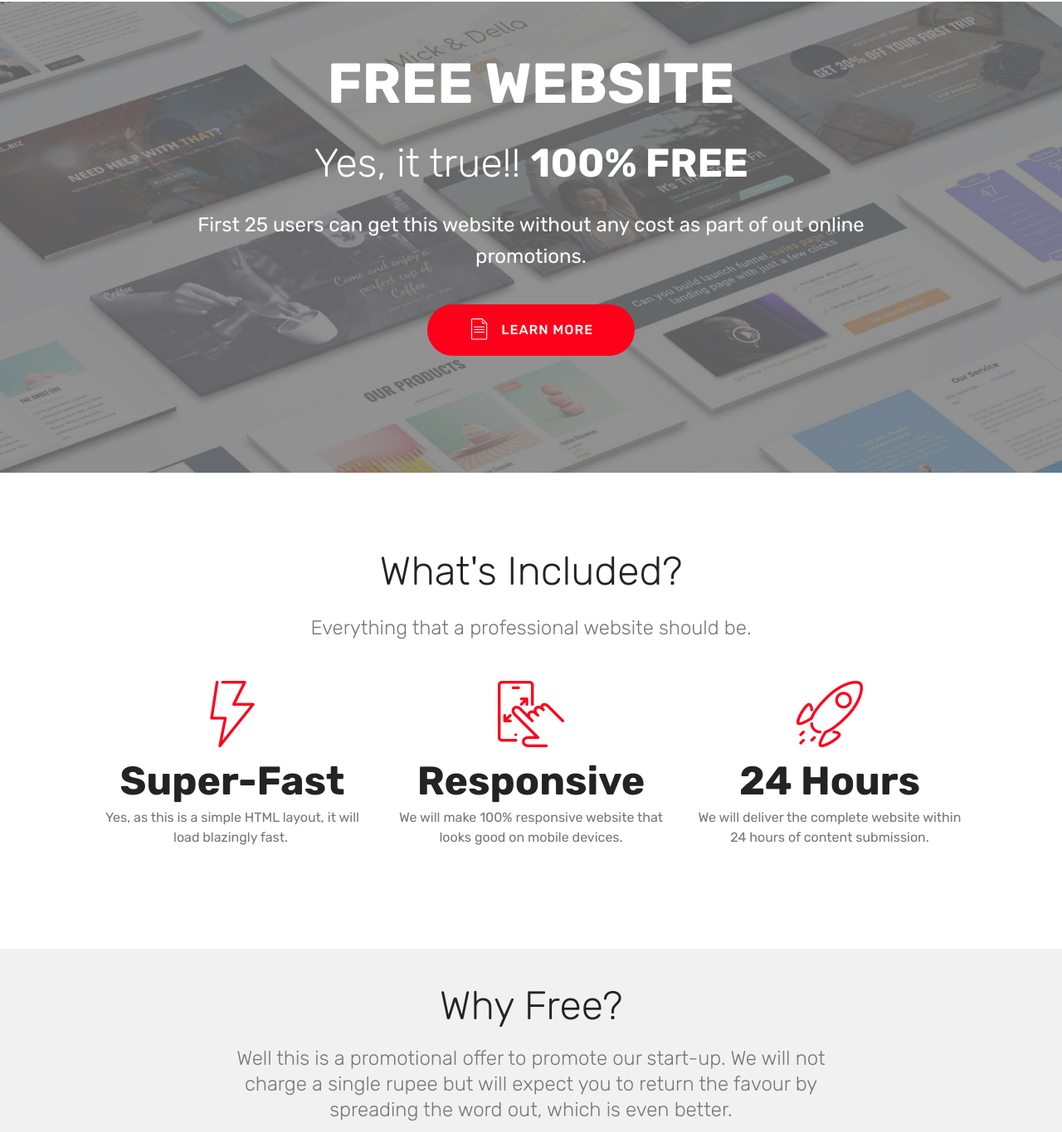
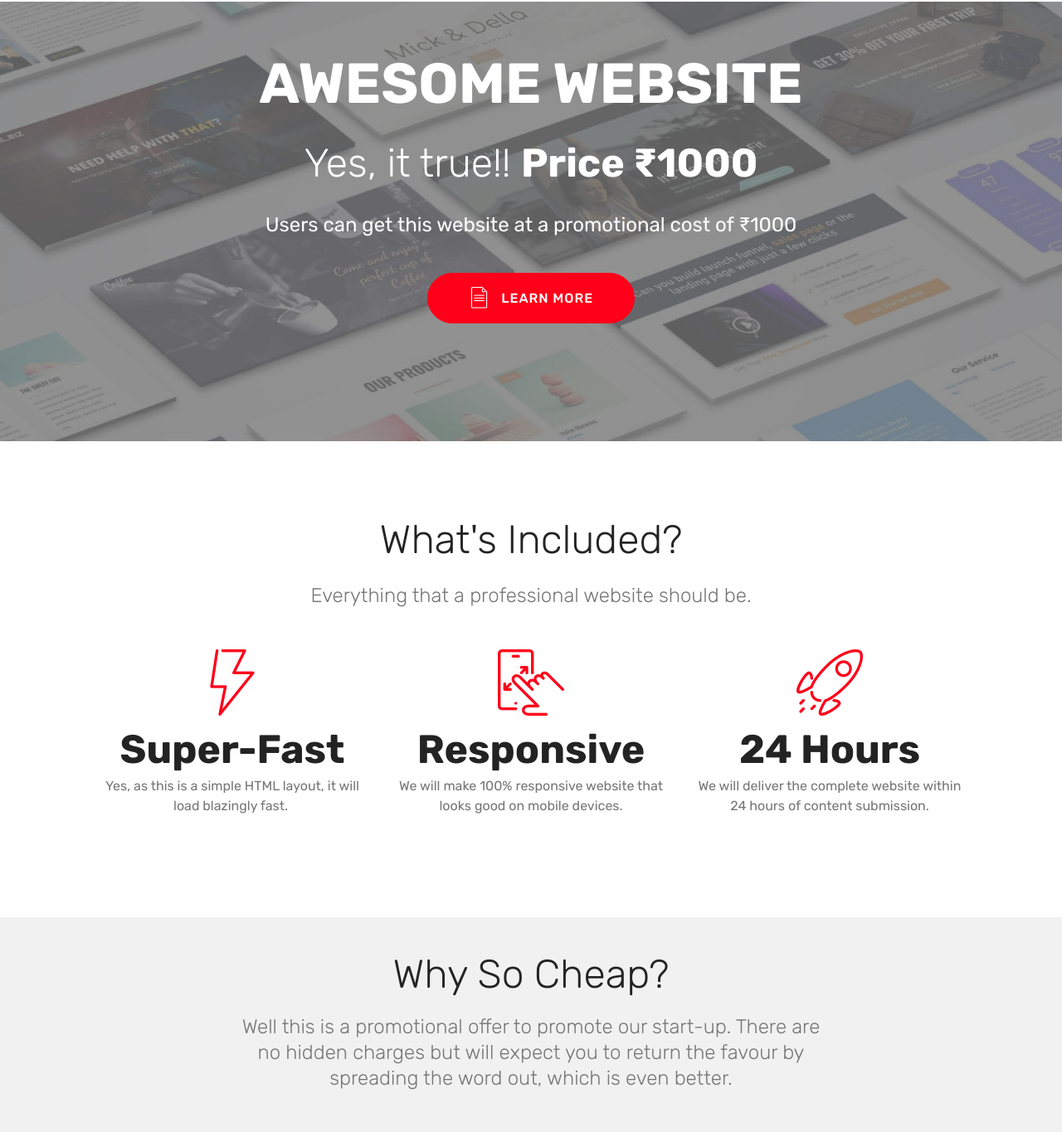
Before and after one commit to bakega/blue-moon-kentucky, a plain HTML site: page index.html in a window 1280 px wide. Shown: the part 75-1440 px from the top of the page at 83% size. Drawn offline with Linux system fonts and the light colour scheme; files whose address does not match are found by name.

Commit message:
Update index.html

```diff
--- a/index.html
+++ b/index.html
@@ -8,7 +8,7 @@
   <meta name="viewport" content="width=device-width, initial-scale=1, minimum-scale=1">
   <link rel="shortcut icon" href="assets/images/cropped-logo-512x512.png" type="image/x-icon">
   <meta name="description" content="">
-  <title>Free Website by Bakega</title>
+  <title>Awesome One-Page Website by Bakega</title>
   <link rel="stylesheet" href="assets/web/assets/mobirise-icons/mobirise-icons.css">
   <link rel="stylesheet" href="assets/tether/tether.min.css">
   <link rel="stylesheet" href="assets/bootstrap/css/bootstrap.min.css">
@@ -82,11 +82,11 @@
         <div class="row justify-content-md-center">
             <div class="mbr-white col-md-10">
                 <h1 class="mbr-section-title align-center mbr-bold pb-3 mbr-fonts-style display-1">
-                    FREE WEBSITE</h1>
+                    AWESOME WEBSITE</h1>
                 <h3 class="mbr-section-subtitle align-center mbr-light pb-3 mbr-fonts-style display-2">
-                    Yes, it true!! <strong>100% FREE</strong></h3>
+                    Yes, it true!! <strong>Price ₹1000</strong></h3>
                 <p class="mbr-text align-center pb-3 mbr-fonts-style display-5">
-                    First 25 users can get this website without any cost as part of out online promotions.</p>
+                    Users can get this website at a promotional cost of ₹1000</p>
                 <div class="mbr-section-btn align-center"><a class="btn btn-md btn-secondary display-4" href="index.html#counters1-2">
                         <span class="mbr-iconfont mbri-file"></span>LEARN MORE</a></div>
             </div>
@@ -164,9 +164,9 @@
         <div class="media-container-row">
             <div class="title col-12 col-md-8">
                 <h2 class="align-center pb-3 mbr-fonts-style display-2">
-                    Why Free?</h2>
+                    Why So Cheap?</h2>
                 <h3 class="mbr-section-subtitle align-center mbr-light mbr-fonts-style display-5">
-                    Well this is a promotional offer to promote our start-up. We will not charge a single rupee but will expect you to return the favour by spreading the word out, which is even better.</h3>
+                    Well this is a promotional offer to promote our start-up. There are no hidden charges but will expect you to return the favour by spreading the word out, which is even better.</h3>
 
             </div>
         </div>
@@ -208,7 +208,7 @@
                             <div class="card-text">
                                 <h4 class="mbr-content-title mbr-bold mbr-fonts-style display-7">Hosting</h4>
                                 <p class="mbr-content-text mbr-fonts-style display-7">
-                                    Your website will need a domain and hosting. Don't worry we are not selling anything, so feel free to get a domain and hosting from any provider like GoDaddy, HostGator, BigRock, etc. There is also an option of hosting for free on Github but your domain may be like yourbusinessname.github.io like this one <a href="https://vikrantshukla.github.io/" target="_blank">vikrantshukla.github.io</a></p>
+                                    Your website will need a domain. Don't worry we are not selling anything, so feel free to get a domain from any provider like GoDaddy, HostGator, BigRock, etc. If you do not want a domain we can provide you one that looks like  yourbusinessname.bakega.com</p>
                             </div>
                         </div>
                     </div>
```
